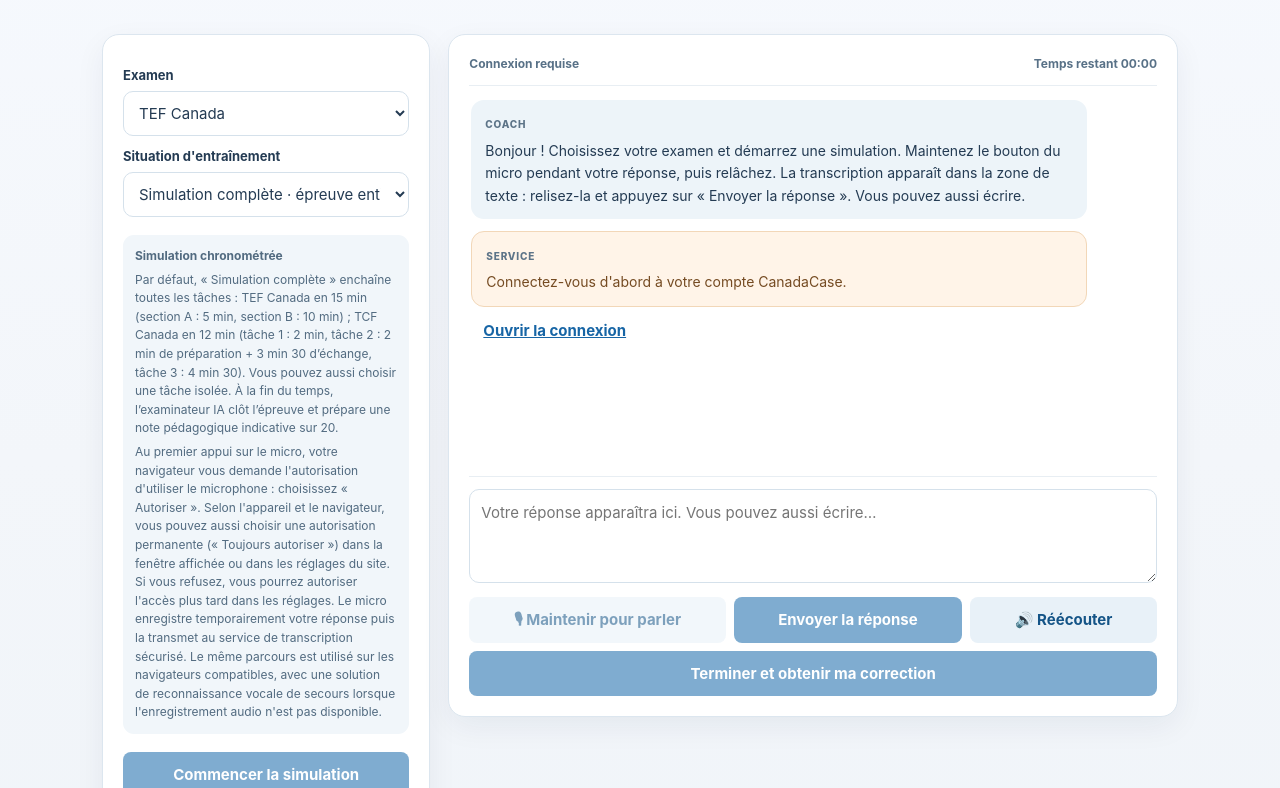
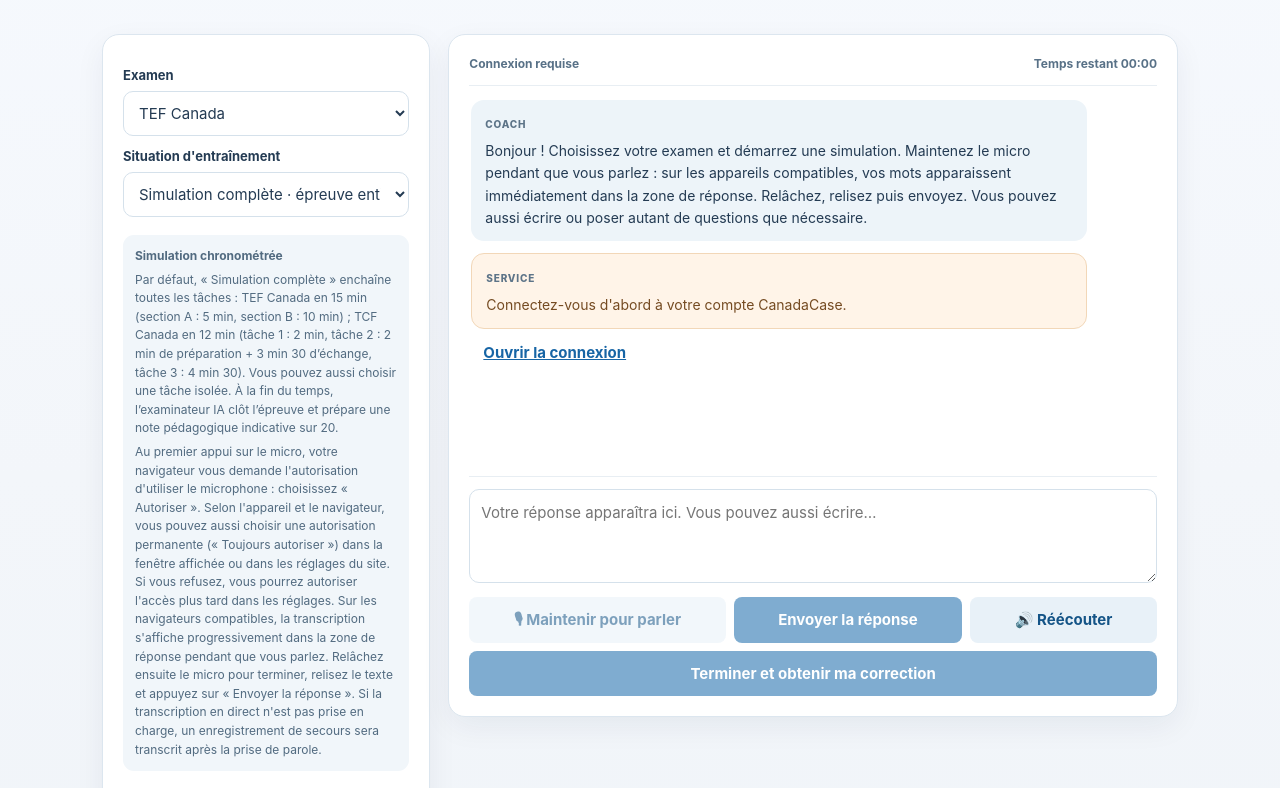
Before and after one commit to meguegapradamel/Canadacase., a website: page academy-coach.html in a window 1280 px wide. Shown: the part 312-1100 px from the top of the page. Drawn offline with nearby package versions, Linux system fonts and the light colour scheme.

Commit message:
Explain live coach transcription experience

```diff
--- a/academy-coach.html
+++ b/academy-coach.html
@@ -22,12 +22,12 @@
 <aside class="coach-panel">
 <label for="coach-exam">Examen</label><select id="coach-exam"><option value="tef">TEF Canada</option><option value="tcf">TCF Canada</option><option value="libre">Conversation libre</option></select>
 <label for="coach-task">Situation d'entraînement</label><select id="coach-task"></select>
-<div class="coach-note"><strong>Simulation chronométrée</strong><p>Par défaut, « Simulation complète » enchaîne toutes les tâches : TEF Canada en 15 min (section A : 5 min, section B : 10 min) ; TCF Canada en 12 min (tâche 1 : 2 min, tâche 2 : 2 min de préparation + 3 min 30 d’échange, tâche 3 : 4 min 30). Vous pouvez aussi choisir une tâche isolée. À la fin du temps, l’examinateur IA clôt l’épreuve et prépare une note pédagogique indicative sur 20.</p><p>Au premier appui sur le micro, votre navigateur vous demande l'autorisation d'utiliser le microphone : choisissez « Autoriser ». Selon l'appareil et le navigateur, vous pouvez aussi choisir une autorisation permanente (« Toujours autoriser ») dans la fenêtre affichée ou dans les réglages du site. Si vous refusez, vous pourrez autoriser l'accès plus tard dans les réglages. Le micro enregistre temporairement votre réponse puis la transmet au service de transcription sécurisé. Le même parcours est utilisé sur les navigateurs compatibles, avec une solution de reconnaissance vocale de secours lorsque l'enregistrement audio n'est pas disponible.</p></div>
+<div class="coach-note"><strong>Simulation chronométrée</strong><p>Par défaut, « Simulation complète » enchaîne toutes les tâches : TEF Canada en 15 min (section A : 5 min, section B : 10 min) ; TCF Canada en 12 min (tâche 1 : 2 min, tâche 2 : 2 min de préparation + 3 min 30 d’échange, tâche 3 : 4 min 30). Vous pouvez aussi choisir une tâche isolée. À la fin du temps, l’examinateur IA clôt l’épreuve et prépare une note pédagogique indicative sur 20.</p><p>Au premier appui sur le micro, votre navigateur vous demande l'autorisation d'utiliser le microphone : choisissez « Autoriser ». Selon l'appareil et le navigateur, vous pouvez aussi choisir une autorisation permanente (« Toujours autoriser ») dans la fenêtre affichée ou dans les réglages du site. Si vous refusez, vous pourrez autoriser l'accès plus tard dans les réglages. Sur les navigateurs compatibles, la transcription s'affiche progressivement dans la zone de réponse pendant que vous parlez. Relâchez ensuite le micro pour terminer, relisez le texte et appuyez sur « Envoyer la réponse ». Si la transcription en direct n'est pas prise en charge, un enregistrement de secours sera transcrit après la prise de parole.</p></div>
 <div class="coach-actions"><button id="coach-start" class="primary" type="button">Commencer la simulation</button><button id="coach-reset" class="secondary" type="button">Réinitialiser</button></div>
 </aside>
 <section class="coach-panel coach-conversation" aria-live="polite">
 <div class="coach-status"><span id="coach-state">Prêt à commencer</span><span><span id="coach-timer-label">Temps restant</span> <strong id="coach-timer">00:00</strong></span></div>
-<div id="coach-messages" class="coach-messages"><article class="coach-bubble tutor"><small>COACH</small><p>Bonjour ! Choisissez votre examen et démarrez une simulation. Maintenez le bouton du micro pendant votre réponse, puis relâchez. La transcription apparaît dans la zone de texte : relisez-la et appuyez sur « Envoyer la réponse ». Vous pouvez aussi écrire.</p></article></div>
+<div id="coach-messages" class="coach-messages"><article class="coach-bubble tutor"><small>COACH</small><p>Bonjour ! Choisissez votre examen et démarrez une simulation. Maintenez le micro pendant que vous parlez : sur les appareils compatibles, vos mots apparaissent immédiatement dans la zone de réponse. Relâchez, relisez puis envoyez. Vous pouvez aussi écrire ou poser autant de questions que nécessaire.</p></article></div>
 <div class="coach-input"><textarea id="coach-answer" rows="3" placeholder="Votre réponse apparaîtra ici. Vous pouvez aussi écrire…"></textarea><div class="coach-controls"><button id="coach-mic" class="secondary" type="button" aria-label="Maintenir pour parler">🎙 Maintenir pour parler</button><button id="coach-send" class="primary" type="button">Envoyer la réponse</button><button id="coach-repeat" class="secondary" type="button">🔊 Réécouter</button><button id="coach-review" class="primary" type="button" disabled>Terminer et obtenir ma correction</button></div></div>
 </section></section>
 <section class="coach-panel coach-feedback"><h2>Votre bilan de pratique</h2><p id="coach-feedback-text">Votre bilan apparaîtra après vos réponses. Il s'agit d'indications pédagogiques, pas d'une note officielle TEF ou TCF.</p><div class="coach-metrics"><div><strong id="coach-words">0</strong><span>Mots produits</span></div><div><strong id="coach-turns">0</strong><span>Réponses</span></div><div><strong id="coach-connectors">0</strong><span>Connecteurs repérés</span></div></div></section>
@@ -35,5 +35,5 @@
 </main><footer>CanadaCase Academy · Apprendre sans frontières. Construire son avenir.</footer>
 <script src="https://cdn.jsdelivr.net/npm/@supabase/supabase-js@2"></script>
 <script src="assets/config.js?v=20261117-02"></script>
-<script src="assets/academy-coach.js?v=20261119-02"></script>
+<script src="assets/academy-coach.js?v=20261119-03"></script>
 </body></html>
```
